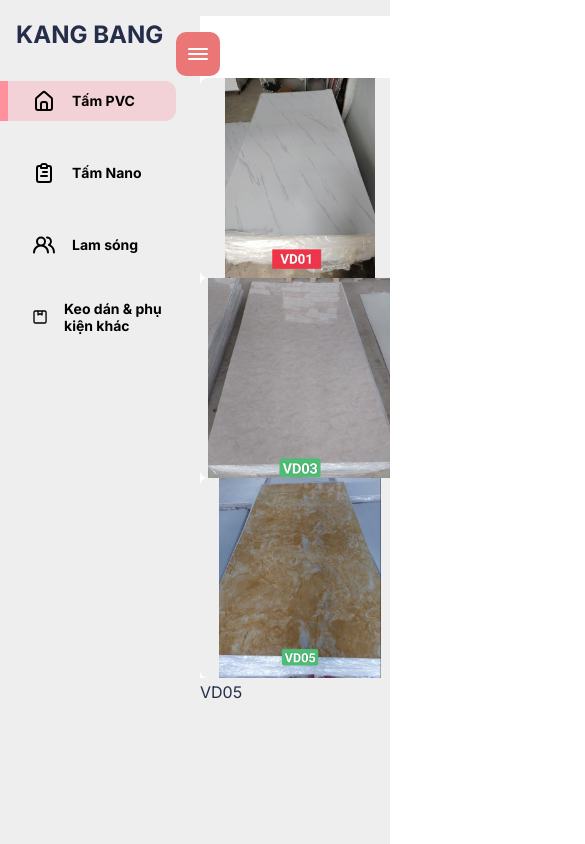
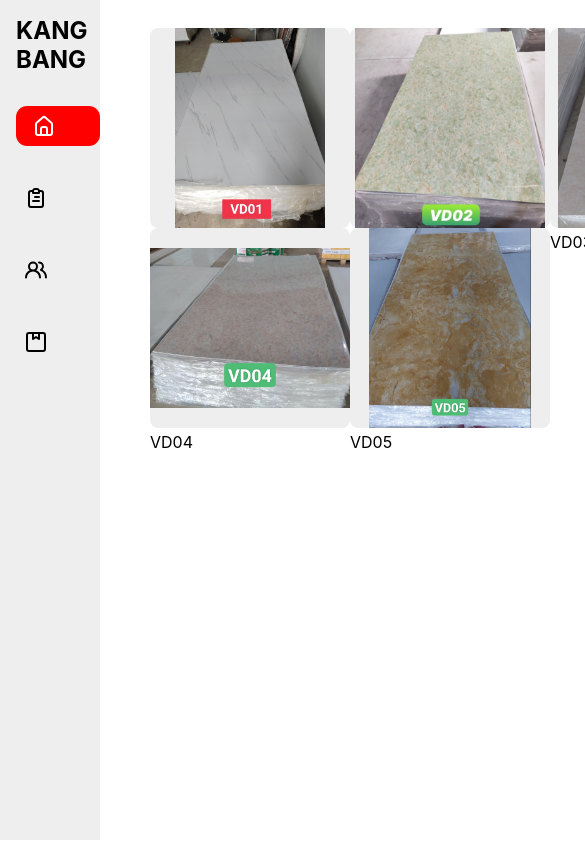
Before and after one commit to Binhbong37/tam-pvc-gia-da, a React (Create React App) app: page / in a window 390 px wide. Shown: the top 844 px of the page, 585 px wide, since content can reach past the window. Built offline with nearby package versions, Linux system fonts and the light colour scheme.

Commit message:
fix sidebar

```diff
--- a/src/App.css
+++ b/src/App.css
@@ -1,47 +1,9 @@
-:root {
-    --yellow: linear-gradient(180deg, #f8d49a -146.42%, #fad79d -46.42%);
-    --orange: #fca61f;
-    --black: #242d49;
-    --gray: #788097;
-    --purple: linear-gradient(180deg, #bb67ff 0%, #c484f3 100%);
-    --pink: #ff919d;
-    --glass: rgba(255, 255, 255, 0.54);
-    --boxShadow: 0px 19px 60px rgb(0 0 0 / 8%);
-    --smboxShadow: -79px 51px 60px rgba(0, 0, 0, 0.08);
-    --activeItem: #f799a354;
+.rightSide {
+    margin-left: 250px;
 }
 
-.App {
-    /* padding: 0.5rem 3.5rem; */
-    color: var(--black);
-    background: #eee;
-    height: 100vh;
-    display: flex;
-    align-items: center;
-    justify-content: center;
-    font-family: 'Inter', sans-serif;
-}
-
-.AppGlass {
-    height: 100%;
-    width: 100%;
-}
-
-@media screen and (max-width: 1200px) {
-    .AppGlass {
-        grid-template-columns: 10% auto;
-        overflow-y: scroll;
-    }
-}
-
-@media screen and (max-width: 768px) {
-    .AppGlass {
-        grid-template-columns: 1fr;
-    }
-
-    .AppGlass::-webkit-scrollbar {
-        display: none;
-    }
+h1 {
+    margin: 0;
 }
 
 .cards {
@@ -49,14 +11,13 @@
     grid-template-columns: repeat(4, 1fr);
 }
 
+/* Tablets */
 @media screen and (max-width: 1200px) {
+    .rightSide {
+        margin-left: 150px;
+    }
+
     .cards {
         grid-template-columns: repeat(3, 1fr);
     }
 }
-
-@media screen and (max-width: 768px) {
-    .cards {
-        grid-template-columns: repeat(2, 1fr);
-    }
-}
--- a/src/App.js
+++ b/src/App.js
@@ -1,15 +1,26 @@
+import { BrowserRouter, Route, Routes } from 'react-router-dom';
+import Sidebar from './layouts/Sidebar';
 import './App.css';
-import { BrowserRouter } from 'react-router-dom';
-import MainDash from './layouts/MainDash/MainDash';
-import Sidebar from './layouts/Sidebar';
-
+import TamPVC from './pages/TamPVC';
+import Nano from './pages/Nano';
+import Lamsong from './pages/Lamsong';
+import PhuKienKhac from './pages/PhuKienKhac';
 function App() {
     return (
         <BrowserRouter>
             <div className="App">
-                <div className="AppGlass">
-                    <Sidebar />
-                    <MainDash />
+                <Sidebar />
+
+                <div className="rightSide">
+                    <Routes>
+                        <Route path="/" element={<TamPVC />} />
+                        <Route path="/nano" element={<Nano />} />
+                        <Route path="/lam-song" element={<Lamsong />} />
+                        <Route
+                            path="/phu-kien-khac"
+                            element={<PhuKienKhac />}
+                        />
+                    </Routes>
                 </div>
             </div>
         </BrowserRouter>
--- a/src/components/Header/style.css
+++ b/src/components/Header/style.css
@@ -5,3 +5,7 @@
     padding-bottom: 2rem;
     text-align: right;
 }
+
+.header p {
+    margin: 0;
+}
--- a/src/layouts/Sidebar.css
+++ b/src/layouts/Sidebar.css
@@ -3,6 +3,7 @@
     height: 100vh;
     position: fixed;
     width: 200px;
+    margin-top: -2rem;
     background-color: #eee;
 }
 
@@ -17,9 +18,6 @@
     padding-left: 1rem;
 }
 /* logo */
-.bars {
-    display: none;
-}
 
 /* menu */
 .menu {
@@ -33,7 +31,7 @@
     align-items: center;
     gap: 1rem;
     height: 2.5rem;
-    margin-left: 2rem;
+    padding: 0 1.5rem;
     position: relative;
     transition: all 300ms ease;
     border-radius: 0.7rem;
@@ -43,67 +41,20 @@
     cursor: pointer;
 }
 
-/* .menu .menuItem:last-child {
-  position: absolute;
-  bottom: 2.3rem;
-  width: 100%;
-} */
-
 .active {
-    background: var(--activeItem);
-    margin-left: 0;
-}
-.active::before {
-    content: '';
-    width: 8px;
-    height: 100%;
-    background: var(--pink);
-    margin-right: calc(1rem - 8px);
+    margin-left: 1rem;
+    background-color: red;
+    color: #fff;
+    padding: 0 1rem;
 }
 
 /* Tablets */
 @media screen and (max-width: 1200px) {
+    .sidebar {
+        width: 100px;
+    }
+
     .menuItem > span {
         display: none;
     }
-    .logo {
-        display: none;
-    }
 }
-
-@media screen and (max-width: 768px) {
-    .sidebar {
-        position: fixed;
-        z-index: 9;
-        background: #eee;
-        width: 45%;
-        padding-right: 1rem;
-        height: 100%;
-    }
-    .menuItem > span {
-        display: block;
-    }
-    .logo {
-        display: flex;
-    }
-    /* .menu .menuItem:last-child {
-        position: relative;
-        margin-top: 6rem;
-    } */
-    .bars {
-        display: flex;
-        position: fixed;
-        top: 2rem;
-        left: 45%;
-        background: rgb(235, 118, 118);
-        padding: 10px;
-        border-radius: 10px;
-        z-index: 10;
-        cursor: pointer;
-        color: #fff;
-    }
-
-    .closet {
-        left: '-45%';
-    }
-}
--- a/src/layouts/Sidebar.jsx
+++ b/src/layouts/Sidebar.jsx
@@ -12,7 +12,6 @@ const Sidebar = () => {
 
   const closeActive = (ix) => {
     setSelected(ix)
-    setExpand(false)
   }
 
   const sideBarVariant = {
@@ -50,7 +49,8 @@ const Sidebar = () => {
             onClick={() => closeActive(index)}
             >
 
-              <item.icon />
+              <item.icon
+              />
 
           <span>{item.heading}</span>
 
```
